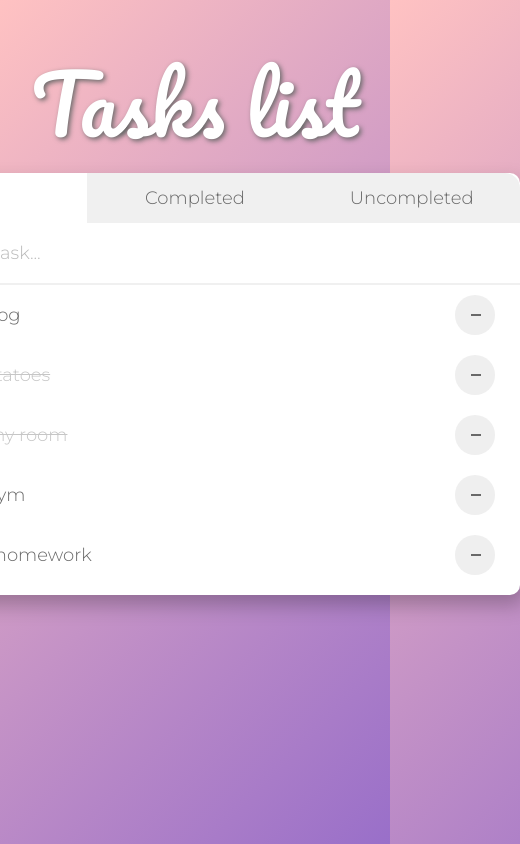
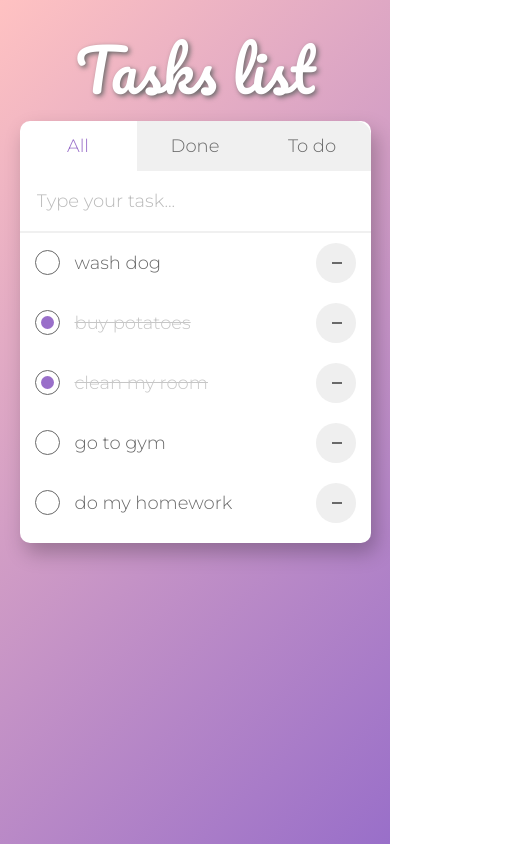
Before and after one commit to Damian-Drzewiecki/to-do-list, a React (Create React App) app: page / in a window 390 px wide. Shown: the whole page, 520 px wide, since content can reach past the window. Built offline with nearby package versions, Linux system fonts and the light colour scheme.

Commit message:
Create responsive css

```diff
--- a/src/App.css
+++ b/src/App.css
@@ -1,6 +1,7 @@
 .App {
   box-shadow: 5px 10px 20px #00000040;
-  width: 650px;
+  max-height: 60vh;
+  width: 70vh;
   background-color: white;
   border-radius: 10px;
   display: flex;
@@ -18,3 +19,12 @@
   font-size: 80px;
   margin-top: 5%;
 }
+
+@media only screen and (max-aspect-ratio: 1/1) {
+  .logo {
+    font-size: 15vw;
+  }
+  .App {
+    max-width: 90vw;
+  }
+}
--- a/src/components/TaskInput.css
+++ b/src/components/TaskInput.css
@@ -12,9 +12,9 @@
     font-family: 'Montserrat', sans-serif;
     font-size: 18px;
     border: 0px solid;
-    width: 484px;
+    width: calc(100% - 85px);
     height: 38px;
-    margin-left: 30px;
+    margin-left: 15px;
     margin-bottom: 10px;
 }
 
@@ -28,7 +28,7 @@
     font-size: 18px;
     color: #696969;
     border-radius: 100%;
-    margin-right: 25px;
+    margin-right: 15px;
     margin-left: auto;
     border: none;
     width: 40px;
--- a/src/components/TaskList.css
+++ b/src/components/TaskList.css
@@ -1,5 +1,5 @@
 .container {
-    max-height: 500px;
+    max-height: 50vh;
     display: flex;
     align-items: center;
     flex-direction: column;
@@ -22,9 +22,8 @@
     display: flex;
     justify-content: left;
     align-items: center;
-    width: 600px;
+    width: 100%;
     min-height: 40px;
-    background-color: white;
     margin-bottom: 20px;
     transition-duration: 0.4s;
 }
@@ -38,7 +37,8 @@
     width: 25px;
     height: 25px;
     margin-top: 3px;
-    margin-right: 10px;
+    margin-right: 15px;
+    margin-left: 15px;
     appearance: none;
     border: 1px solid #696969;
     border-radius: 100%;
@@ -69,6 +69,7 @@
     width: 40px;
     height: 40px;
     margin-left: auto;
+    margin-right: 15px;
     transition-duration: 0.4s;
 }
 
@@ -91,6 +92,6 @@
 }
 
 .taskText {
-    width: calc(100% - 90px);
+    width: calc(100% - 120px);
     overflow-wrap: break-word;
 }
--- a/src/index.css
+++ b/src/index.css
@@ -13,6 +13,7 @@ body {
   margin: 0;
   overflow: hidden;
   height: 100vh;
+  width: 100vw;
   background-repeat: no-repeat;
   background: linear-gradient(135deg, rgba(255, 194, 194, 1) 0%, rgba(153, 111, 201, 1) 100%);
 }
--- a/src/pages/ToDoPage.css
+++ b/src/pages/ToDoPage.css
@@ -9,7 +9,7 @@
     background-color: #f0f0f0;
     border: none;
     border-radius: 15px 0px 0px 0px;
-    width: 220px;
+    width: 100%;
     height: 50px;
     transition-duration: 0.4s;
     margin-bottom: 10px;
@@ -24,7 +24,7 @@
     font-size: 18px;
     background-color: #f0f0f0;
     border: none;
-    width: 220px;
+    width: 100%;
     height: 50px;
     transition-duration: 0.4s;
     margin-bottom: 10px;
@@ -40,7 +40,7 @@
     background-color: #f0f0f0;
     border: none;
     border-radius: 0px 15px 0px 0px;
-    width: 220px;
+    width: 100%;
     height: 50px;
     transition-duration: 0.4s;
     margin-bottom: 10px;
--- a/src/pages/ToDoPage.jsx
+++ b/src/pages/ToDoPage.jsx
@@ -57,13 +57,13 @@ export default function ToDo() {
                 <button
                     className={classNames("filterButtonCompleted", { currentFilterButton: filterState === FILTER_TYPE.COMPLETED })}
                     type="button"
-                    onClick={() => { setFilterState(FILTER_TYPE.COMPLETED) }}>Completed
+                    onClick={() => { setFilterState(FILTER_TYPE.COMPLETED) }}>Done
                 </button>
 
                 <button
                     className={classNames("filterButtonUncompleted", { currentFilterButton: filterState === FILTER_TYPE.UNCOMPLETED })}
                     type="button"
-                    onClick={() => { setFilterState(FILTER_TYPE.UNCOMPLETED) }}>Uncompleted
+                    onClick={() => { setFilterState(FILTER_TYPE.UNCOMPLETED) }}>To do
                 </button>
 
             </div>
```
